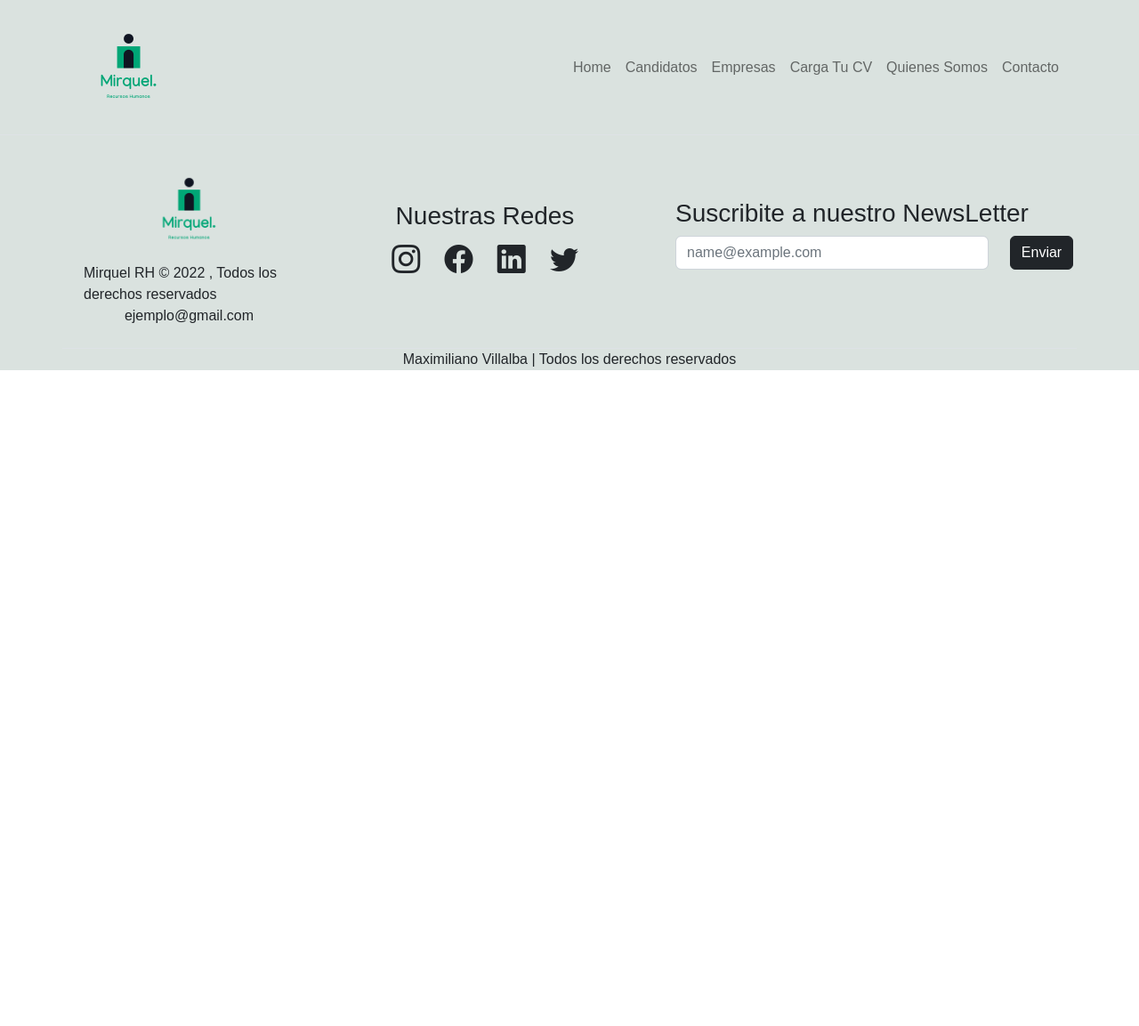
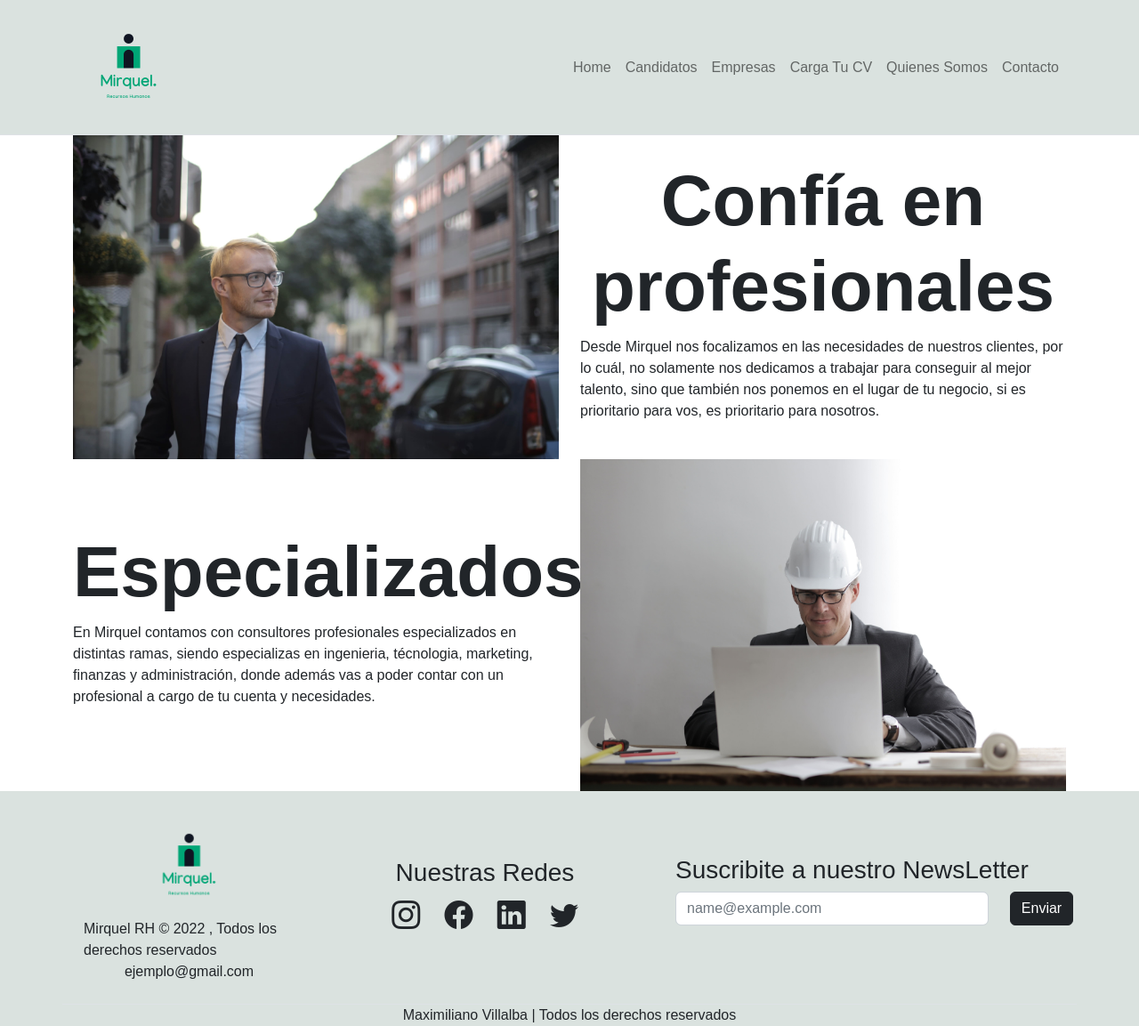
Before and after one commit to MaxiVillalba/proyecto-mirquel, a plain HTML site: page html/empresas.html in a window 1280 px wide. Shown: the whole page at 89% size. Before the commit the page ends 800 px from the top, so only its background shows below. Drawn offline with nearby package versions, Linux system fonts and the light colour scheme; files that its build step writes are made by us from their sources; files whose address does not match are found by name.

Commit message:
se editaron secciones carga tu cv y empresas

```diff
--- a/html/empresas.html
+++ b/html/empresas.html
@@ -44,6 +44,34 @@
             </div>
         </header>
 <main>
+
+    <section class="empresas portada container">
+        <div class="row">
+            <div class="col-12 col-lg-6 order-lg-start">
+                <img src="../img/consultorespecializado.jpg" class="img-fluid" alt="">
+            </div>
+            <div class="col-12 col-lg-6 d-lg-flex flex-lg-column justify-content-lg-center">
+                <h1 class="text-center text-lg-last display-1 fw-bold">Confía en profesionales</h1>
+                <p class="text-center text-lg-start">Desde Mirquel nos focalizamos en las necesidades de nuestros clientes, por lo cuál, no solamente
+                    nos dedicamos a trabajar para conseguir al mejor talento, sino que también nos ponemos en el lugar de tu negocio, si es prioritario para vos, es prioritario para nosotros.
+                </p>
+            </div>
+        </div>
+    </section>
+
+    <section class="empresas portada container">
+        <div class="row">
+            <div class="col-12 col-lg-6 order-lg-last">
+                <img src="../img/consultoringenieria.jpg" class="img-fluid" alt="">
+            </div>
+            <div class="col-12 col-lg-6 d-lg-flex flex-lg-column justify-content-lg-center">
+                <h1 class="text-center text-lg-start display-1 fw-bold">Especializados</h1>
+                <p class="text-center text-lg-start">En Mirquel contamos con consultores profesionales especializados en distintas ramas, siendo especializas en ingenieria, técnologia, marketing,
+                    finanzas y administración, donde además vas a poder contar con un profesional a cargo de tu cuenta y necesidades.</p>
+            </div>
+        </div>
+    </section>
+
 </main>
 <footer class="bg-grisazulado">
 
```
Also changed, not shown: html/cargatucv.html (+10 -0 lines), img/consultorespecializado.jpg (added), img/consultoringenieria.jpg (added), img/consultortelefono.jpg (added).
